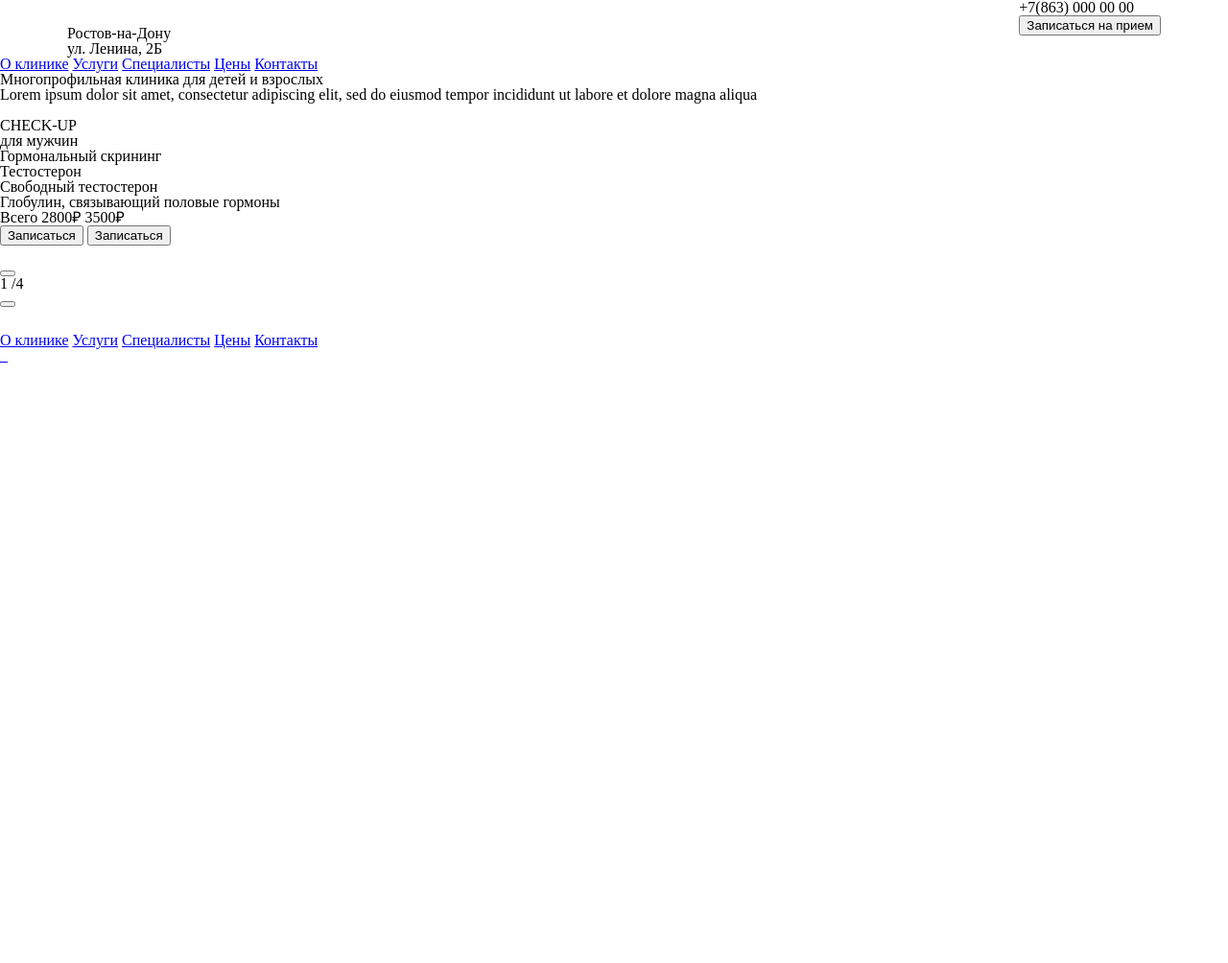
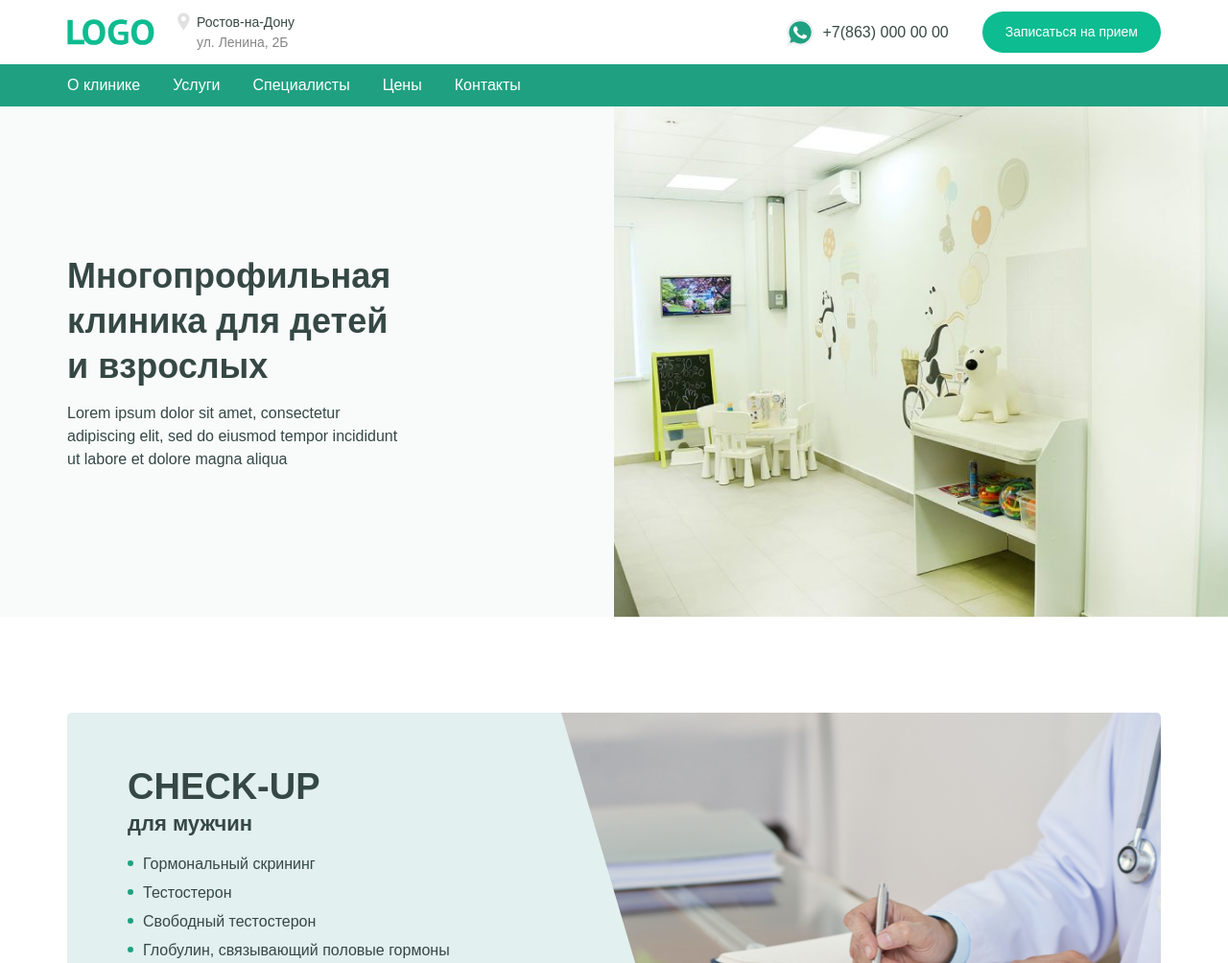
Before and after one commit to vorram/rb_test, a plain HTML site: page index.html in a window 1280 px wide. Shown: the top 1004 px of the page at 96% size. Before the commit the page ends 800 px from the top, so only its background shows below. Drawn offline with Linux system fonts and the light colour scheme; a web font is replaced by a local one.

Commit message:
Частично реализована верстка

```diff
--- a/index.html
+++ b/index.html
@@ -29,44 +29,49 @@
         <button class="btn header__btn">Записаться на прием</button>
       </div>
     </div>
-  </header>
-  <nav class="nav">
+    <nav class="nav header__nav">
+      <div class="header__nav-container">
         <a href="#" class="nav__link">О клинике</a>
         <a href="#" class="nav__link">Услуги</a>
         <a href="#" class="nav__link">Специалисты</a>
         <a href="#" class="nav__link">Цены</a>
         <a href="#" class="nav__link">Контакты</a>
+      </div>
     </nav>
+  </header>
   <div class="intro">
+    <div class="intro__container">
       <div class="intro__text">
         <h1 class="intro__title">Многопрофильная клиника для детей и взрослых</h1>
-      <div class="intro__desc">Lorem ipsum dolor sit amet, consectetur adipiscing elit, sed do eiusmod tempor incididunt
+        <div class="intro__desc">Lorem ipsum dolor sit amet, consectetur adipiscing elit, sed do eiusmod tempor
+          incididunt
           ut labore et dolore magna aliqua</div>
       </div>
-    <img src="" alt="" class="intro__image">
+    </div>
+    <div class="intro__image"></div>
   </div>
   <div class="slider">
     <div class="slider__main">
-      <div class="slider__menCheckup">
       <div class="slider__text">
         <h2 class="slider__title">CHECK-UP</h2>
         <h3 class="slider__subtitle">для мужчин</h3>
         <ul class="slider__list">
-            <li class="slider__list-item">Гормональный скрининг</li>
-            <li class="slider__list-item">Тестостерон</li>
-            <li class="slider__list-item">Свободный тестостерон</li>
-            <li class="slider__list-item">Глобулин, связывающий половые гормоны</li>
+          <li class="slider__list-item"><span>Гормональный скрининг</span></li>
+          <li class="slider__list-item"><span>Тестостерон</span></li>
+          <li class="slider__list-item"><span>Свободный тестостерон</span></li>
+          <li class="slider__list-item"><span>Глобулин, связывающий половые гормоны</span></li>
         </ul>
         <div class="slider__price">
           Всего 2800₽
           <span class="slider__old-price">3500₽</span>
         </div>
         <div class="slider__button-container">
-            <button class="btn slider__menCheckupAppointment-btn">Записаться</button>
-            <button class="btn btn_transparent slider__menCheckupInfo-btn">Записаться</button>
+          <button class="btn slider__btn">Записаться</button>
+          <button class="btn btn_transparent slider__btn">Подробнее</button>
         </div>
       </div>
-        <img src="" alt="" class="slider__image">
+      <div class="slider__image">
+        <div class="slider__separator"></div>
       </div>
     </div>
     <div class="slider__controls">
@@ -80,7 +85,7 @@
   </div>
   <footer class="footer">
     <div class="logo logo_white"></div>
-    <div class="nav">
+    <div class="nav footer__nav">
       <a href="#" class="nav__link">О клинике</a>
       <a href="#" class="nav__link">Услуги</a>
       <a href="#" class="nav__link">Специалисты</a>
--- a/style.css
+++ b/style.css
@@ -1,3 +1,4 @@
+@import url("https://fonts.googleapis.com/css2?family=PT+Sans+Caption:wght@400;700&display=swap");
 html, body, div, span, applet, object, iframe,
 h1, h2, h3, h4, h5, h6, p, blockquote, pre,
 a, abbr, acronym, address, big, cite, code,
@@ -46,16 +47,232 @@ table {
   border-collapse: collapse;
   border-spacing: 0;
 }
+.address {
+  display: flex;
+  gap: 7px;
+}
+.address__icon {
+  width: 13px;
+  height: 19px;
+  background: center/cover url("address__icon.svg");
+}
+.address__city, .address__street {
+  font-family: "PT Sans Caption", sans-serif;
+  font-weight: 400;
+  font-size: 14px;
+  line-height: 21px;
+}
+.address__city {
+  color: #364844;
+}
+.address__street {
+  color: #868686;
+}
+.btn {
+  padding: 11px 24px;
+  background-color: #0DBC91;
+  font-family: "PT Sans Caption", sans-serif;
+  font-weight: 400;
+  font-size: 14px;
+  line-height: 21px;
+  color: #FFFFFF;
+  border: none;
+  border-radius: 50px;
+  cursor: pointer;
+}
+.btn:hover {
+  background-color: #00D29F;
+}
+.btn_transparent {
+  background-color: transparent;
+  color: #0DBC91;
+  border: 1px solid #0DBC91;
+}
+.btn_transparent:hover {
+  background-color: #0DBC91;
+  color: #FFFFFF;
+}
 
 .header__container {
   width: 1140px;
   margin: 0 auto;
+  padding: 12px 0;
   display: flex;
   justify-content: space-between;
+  align-items: center;
 }
-@import url("https://fonts.googleapis.com/css2?family=PT+Sans+Caption:wght@400;700&display=swap");
+.header__left, .header__right {
+  display: flex;
+  align-items: center;
+}
+.header__left {
+  gap: 24px;
+}
+.header__right {
+  gap: 35px;
+}
+.header__nav {
+  padding: 10px 0;
+  background-color: #1FA181;
+}
+.header__nav-container {
+  width: 1140px;
+  margin: 0 auto;
+}
+.intro {
+  position: relative;
+  z-index: 0;
+  background-color: #F8FBFA;
+  display: flex;
+}
+.intro__container {
+  height: 532px;
+  position: relative;
+  z-index: 1;
+  width: 1140px;
+  margin: 0 auto;
+}
+.intro__text {
+  height: 100%;
+  width: 360px;
+  display: flex;
+  flex-direction: column;
+  justify-content: center;
+  gap: 14px;
+}
+.intro__title {
+  font-family: "PT Sans Caption", sans-serif;
+  font-weight: 700;
+  font-size: 36px;
+  line-height: 47px;
+  color: #364844;
+}
+.intro__desc {
+  font-family: "PT Sans Caption", sans-serif;
+  font-weight: 400;
+  font-size: 16px;
+  line-height: 24px;
+  color: #364844;
+}
+.intro__image {
+  position: absolute;
+  left: 50%;
+  z-index: 2;
+  height: 532px;
+  width: 50%;
+  background: center/cover url("intro__image.png");
+}
 .logo {
   width: 91px;
   height: 27px;
-  background-image: url("/rb_test/src/images/logo.svg");
+  background: center/cover url("logo.svg");
 }
+.nav__link {
+  margin-right: 30px;
+  font-family: "PT Sans Caption", sans-serif;
+  font-weight: 400;
+  font-size: 16px;
+  line-height: 24px;
+  color: #FFFFFF;
+  text-decoration: none;
+}
+.phone {
+  display: flex;
+  gap: 9px;
+  align-items: center;
+}
+.phone__icon {
+  width: 28px;
+  height: 28px;
+  background: center/cover url("phone__icon.svg");
+}
+.phone__number {
+  font-family: "PT Sans Caption", sans-serif;
+  font-weight: 400;
+  font-size: 16px;
+  line-height: 24px;
+  color: #364844;
+}
+.slider__main {
+  width: 1140px;
+  height: 440px;
+  margin: 100px auto 39px;
+  display: flex;
+  background-color: #E2F0EF;
+  border-radius: 5px;
+}
+.slider__text {
+  width: 500px;
+  padding: 53px 0 0 63px;
+}
+.slider__title {
+  font-family: "PT Sans Caption", sans-serif;
+  font-weight: 700;
+  font-size: 38px;
+  line-height: 49px;
+  color: #364844;
+}
+.slider__subtitle {
+  font-family: "PT Sans Caption", sans-serif;
+  font-weight: 700;
+  font-size: 22px;
+  line-height: 28px;
+  color: #364844;
+}
+.slider__list {
+  margin-top: 16px;
+  list-style-type: disc;
+  list-style-position: inside;
+}
+.slider__list-item {
+  margin-top: 8px;
+  font-family: "PT Sans Caption", sans-serif;
+  font-weight: 400;
+  font-size: 16px;
+  line-height: 21px;
+  color: #364844;
+}
+.slider__list-item > span {
+  position: relative;
+  right: 11px;
+}
+.slider__list-item::marker {
+  color: #1FA181;
+  font-size: 20px;
+}
+.slider__price {
+  margin-top: 33px;
+  font-family: "PT Sans Caption", sans-serif;
+  font-weight: 400;
+  font-size: 20px;
+  line-height: 26px;
+  color: #364844;
+}
+.slider__old-price {
+  margin-left: 16px;
+  font-size: 16px;
+  line-height: 24px;
+  color: #868686;
+  text-decoration: line-through;
+}
+.slider__button-container {
+  margin-top: 26px;
+  display: flex;
+  gap: 14px;
+}
+.slider__btn {
+  padding: 11px 58px;
+}
+.slider__separator {
+  width: 130px;
+  height: 440px;
+  background-color: #E2F0EF;
+  clip-path: polygon(100% 0, 0 100%, 100% 100%);
+  transform: rotateY(180deg);
+}
+.slider__image {
+  width: 692px;
+  height: 440px;
+  background: center/cover url("slider__image.png");
+  border-radius: 0 5px 5px 0;
+}
```
Also changed, not shown: address__icon.svg (added), intro__image.png (added), phone__icon.svg (added), slider__image.png (added). Lines whose indentation alone changed are shown as unchanged.
